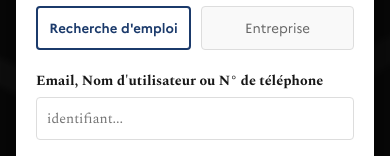
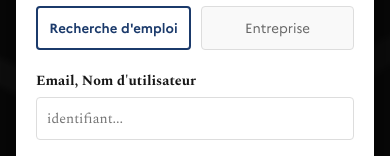
Before and after one commit to janumaruku/GeoEmploi, a React (Vite) app in the folder geoemploi-front/: page / in a window 390 px wide. Both pictures are taken after a click on the button "Se connecter". Shown: the part 299-455 px from the top of the page. Built offline with nearby package versions, Linux system fonts and the light colour scheme.

Commit message:
delete phone nmber for login

```diff
--- a/geoemploi-front/src/App.jsx
+++ b/geoemploi-front/src/App.jsx
@@ -128,7 +128,7 @@ function App() {
               <div className="input-group">
                 <label>
                   {role === 'demandeur'
-                    ? "Email, Nom d'utilisateur ou N° de téléphone"
+                    ? "Email, Nom d'utilisateur"
                     : "Email professionnel"}
                 </label>
                 <input
```
